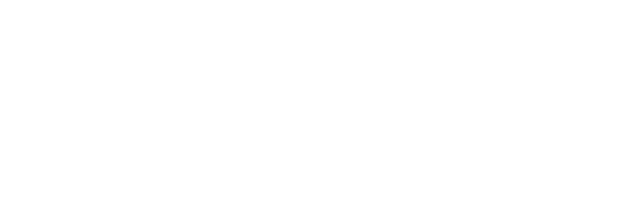
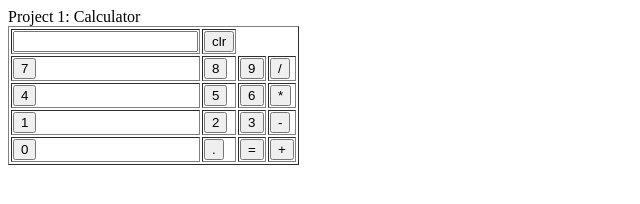
Before and after one commit to JavierJRRamirez/Assignment_3, a plain HTML site: page Project_1/index.html in a window 1280 px wide. Shown: the whole page, without its empty margins (0-640 px from the left). Drawn offline with nearby package versions, Linux system fonts and the light colour scheme.

Commit message:
Project_1

```diff
--- a/Project_1/calculator.css
+++ b/Project_1/calculator.css
@@ -0,0 +1,7 @@
+<meta name="viewport" content="width=device-width, initial-scale=1">
+<style>
+body {font-family: Arial;}
+
+img { max-width: 100%; }
+
+</style>
--- a/Project_1/calculator.js
+++ b/Project_1/calculator.js
@@ -0,0 +1,20 @@
+//display numbers
+         function show(num)
+         {
+             document.getElementById("answer").value+=num
+         }
+
+         //calculate
+         function calculate()
+         {
+             let x = document.getElementById("answer").value
+             let y = document.getElementById("answer").value
+			 let z = eval(x,y)
+             document.getElementById("answer").value = z
+         }
+
+         //clear the display
+         function clr()
+         {
+             document.getElementById("answer").value= "";
+         }
--- a/Project_1/index.html
+++ b/Project_1/index.html
@@ -0,0 +1,47 @@
+<!DOCTYPE html>
+<html lang="en">
+    <head>
+        <link rel="stylesheet" href="calculator.css">
+        <title>Project 1: Calculator</title>
+    </head>
+	<body>
+	<div class = title >Project 1: Calculator</div>
+		<table border=".1">
+		<tr>
+			<td><input type="text" id="answer"/></td>
+			<td><input type="button" value="clr" onclick="clr()"/></td>
+		</tr>
+
+		<tr>
+			<td> <input accesskey="7" type="button" value="7" onclick="show('7')"/></td>
+			<td> <input accesskey="8" type="button" value="8" onclick="show('8')"/></td>
+			<td> <input accesskey="9" type="button" value="9" onclick="show('9')"/></td>
+			<td> <input accesskey="/" type="button" value="/" onclick="show('/')"/></td>
+		</tr>
+
+		<tr>
+			<td> <input accesskey="4" type="button" value="4" onclick="show('4')"/></td>
+			<td> <input accesskey="5" type="button" value="5" onclick="show('5')"/></td>
+			<td> <input accesskey="6" type="button" value="6" onclick="show('6')"/></td>
+			<td> <input accesskey="*" type="button" value="*" onclick="show('*')"/></td>
+		</tr>
+
+		<tr>
+			<td> <input type="button" value="1" onclick="show('1')"/></td>
+			<td> <input type="button" value="2" onclick="show('2')"/></td>
+			<td> <input type="button" value="3" onclick="show('3')"/></td>
+			<td> <input type="button" value="-" onclick="show('-')"/></td>
+		</tr>
+
+		<tr>
+			<td> <input type="button" value="0" onclick="show('0)"/></td>
+			<td> <input accesskey="." type="button" value="." onclick="show('.')"/></td>
+			<td> <input accesskey="p" type="button" value="=" onclick="calculate()"/></td>
+			<td> <input accesskey="=" type="button" value="+" onclick="show('+')"/></td>
+		</tr>
+
+		</table>
+		<script src="https://ajax.googleapis.com/ajax/libs/jquery/3.2.1/jquery.min.js"></script>
+        <script src="calculator.js"></script>
+	</body>
+	</html>
```
Also changed, not shown: Assignment_3/index.html (+5 -1 lines), Project_1/dogo.jpg (added), 2 other files.
